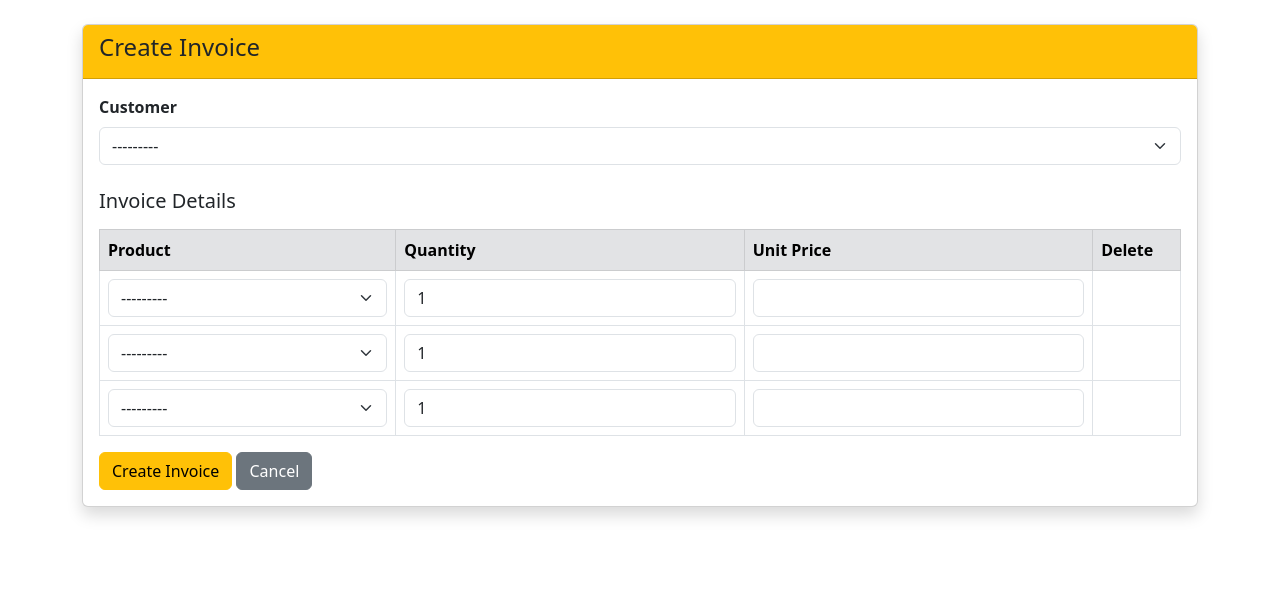
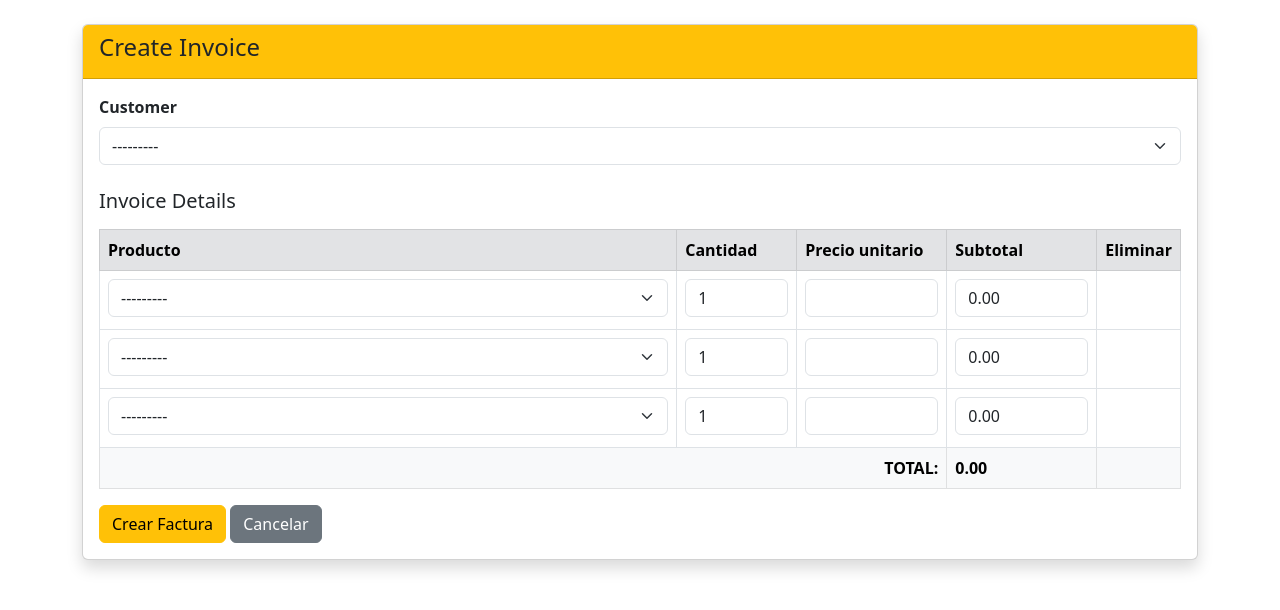
Before and after one commit to AlexanderJ11/Django, a Django app: page /invoices/create/ in a window 1280 px wide. Shown: the part 56-666 px from the top of the page. Run offline with Django 5.2, Linux system fonts and the light colour scheme; a user stored in the database is signed in; data comes from the database, SQL or seed files in the repository; both versions use the stored data as it was after the commit.

Commit message:
Actualizacion

```diff
--- a/billing/forms.py
+++ b/billing/forms.py
@@ -13,20 +13,37 @@ class InvoiceForm(forms.ModelForm):
         widgets = {
             'customer': forms.Select(attrs={'class': 'form-select'}),
         }
-# Formset: permite agregar MÚLTIPLES detalles dentro de UNA factura
-# extra=3: muestra 3 filas vacías para agregar productos
-# can_delete=True: permite eliminar filas
+
+class InvoiceDetailForm(forms.ModelForm):
+    """Formulario para línea de detalle. El precio se bloquea al valor del producto."""
+    class Meta:
+        model = InvoiceDetail
+        fields = ['product', 'quantity', 'unit_price']
+        widgets = {
+            'product': forms.Select(attrs={'class': 'form-select detail-product'}),
+            'quantity': forms.NumberInput(attrs={'class': 'form-control detail-quantity', 'min': 1}),
+            'unit_price': forms.NumberInput(attrs={
+                'class': 'form-control detail-price',
+                'step': '0.01',
+                'readonly': 'readonly',
+                'tabindex': '-1',
+            }),
+        }
+
+    def clean(self):
+        cleaned_data = super().clean()
+        product = cleaned_data.get('product')
+        # Siempre forzar el precio del producto, ignorando lo que venga del POST
+        if product:
+            cleaned_data['unit_price'] = product.unit_price
+        return cleaned_data
+
 InvoiceDetailFormSet = inlineformset_factory(
-    Invoice,           # Modelo padre
-    InvoiceDetail,     # Modelo hijo
-    fields=['product', 'quantity', 'unit_price'],
-    extra=3,           # 3 filas vacías para agregar
-    can_delete=True,   # Checkbox para eliminar filas
-    widgets={
-        'product': forms.Select(attrs={'class': 'form-select'}),
-        'quantity': forms.NumberInput(attrs={'class': 'form-control', 'min': 1}),
-        'unit_price': forms.NumberInput(attrs={'class': 'form-control', 'step': '0.01'}),
-    }
+    Invoice,
+    InvoiceDetail,
+    form=InvoiceDetailForm,
+    extra=3,
+    can_delete=True,
 )
 
 class SignUpForm(UserCreationForm):
--- a/billing/templates/billing/invoice_form.html
+++ b/billing/templates/billing/invoice_form.html
@@ -20,21 +20,28 @@
       <h5 class="mt-4 mb-3">Invoice Details</h5>
       {{ formset.management_form }}
 
-      <table class="table table-bordered">
+      <table class="table table-bordered" id="detail-table">
         <thead class="table-secondary">
           <tr>
-            <th>Product</th>
-            <th>Quantity</th>
-            <th>Unit Price</th>
-            <th>Delete</th>
+            <th>Producto</th>
+            <th style="width:120px">Cantidad</th>
+            <th style="width:150px">Precio unitario</th>
+            <th style="width:150px">Subtotal</th>
+            <th style="width:60px">Eliminar</th>
           </tr>
         </thead>
         <tbody>
           {% for detail_form in formset %}
-          <tr>
-            <td>{{ detail_form.product }}</td>
+          <tr class="detail-row">
+            <td>
+              {{ detail_form.product }}
+              <div class="stock-info small text-muted mt-1"></div>
+            </td>
             <td>{{ detail_form.quantity }}</td>
             <td>{{ detail_form.unit_price }}</td>
+            <td>
+              <input type="text" class="form-control detail-subtotal" readonly tabindex="-1" value="0.00">
+            </td>
             <td class="text-center">
               {% if detail_form.instance.pk %}
                 {{ detail_form.DELETE }}
@@ -42,18 +49,111 @@
             </td>
             {{ detail_form.id }}
             {% for error in detail_form.errors.values %}
-              <td colspan="4" class="text-danger">{{ error }}</td>
+              <tr><td colspan="5" class="text-danger ps-2">{{ error }}</td></tr>
             {% endfor %}
           </tr>
           {% endfor %}
         </tbody>
+        <tfoot class="table-light fw-bold">
+          <tr>
+            <td colspan="3" class="text-end">TOTAL:</td>
+            <td id="grand-total">0.00</td>
+            <td></td>
+          </tr>
+        </tfoot>
       </table>
 
       <button type="submit" class="btn btn-warning">
-        Create Invoice
+        Crear Factura
       </button>
-      <a href="{% url 'billing:invoice_list' %}" class="btn btn-secondary">Cancel</a>
+      <a href="{% url 'billing:invoice_list' %}" class="btn btn-secondary">Cancelar</a>
     </form>
   </div>
 </div>
+
+<script>
+(function () {
+  const API_BASE = "{% url 'billing:product_api' pk=0 %}".replace('/0/', '/');
+
+  function recalcRow(row) {
+    const qty   = parseFloat(row.querySelector('.detail-quantity').value) || 0;
+    const price = parseFloat(row.querySelector('.detail-price').value)    || 0;
+    const sub   = row.querySelector('.detail-subtotal');
+    sub.value   = (qty * price).toFixed(2);
+  }
+
+  function recalcTotal() {
+    let total = 0;
+    document.querySelectorAll('.detail-subtotal').forEach(el => {
+      total += parseFloat(el.value) || 0;
+    });
+    document.getElementById('grand-total').textContent = total.toFixed(2);
+  }
+
+  function onProductChange(row, selectEl) {
+    const pk       = selectEl.value;
+    const priceEl  = row.querySelector('.detail-price');
+    const qtyEl    = row.querySelector('.detail-quantity');
+    const stockDiv = row.querySelector('.stock-info');
+
+    if (!pk) {
+      priceEl.value  = '';
+      stockDiv.textContent = '';
+      recalcRow(row);
+      recalcTotal();
+      return;
+    }
+
+    fetch(API_BASE + pk + '/')
+      .then(r => r.json())
+      .then(data => {
+        priceEl.value = data.price;
+
+        if (data.stock <= 0) {
+          stockDiv.innerHTML = '<span class="text-danger fw-bold">Sin stock disponible</span>';
+          qtyEl.max = 0;
+        } else {
+          stockDiv.innerHTML = `Stock disponible: <strong>${data.stock}</strong>`;
+          qtyEl.max = data.stock;
+        }
+
+        recalcRow(row);
+        recalcTotal();
+      })
+      .catch(() => {
+        stockDiv.textContent = 'Error al obtener datos del producto';
+      });
+  }
+
+  function onQtyChange(row, qtyEl) {
+    const priceEl  = row.querySelector('.detail-price');
+    const stockDiv = row.querySelector('.stock-info');
+    const max      = parseInt(qtyEl.max);
+    const val      = parseInt(qtyEl.value) || 0;
+
+    if (!isNaN(max) && max >= 0 && val > max) {
+      qtyEl.value = max;
+      stockDiv.innerHTML += ' <span class="text-danger">— cantidad ajustada al máximo disponible</span>';
+    }
+
+    recalcRow(row);
+    recalcTotal();
+  }
+
+  document.querySelectorAll('.detail-row').forEach(row => {
+    const productSel = row.querySelector('.detail-product');
+    const qtyEl      = row.querySelector('.detail-quantity');
+
+    if (!productSel) return;
+
+    productSel.addEventListener('change', () => onProductChange(row, productSel));
+    qtyEl.addEventListener('input', () => onQtyChange(row, qtyEl));
+
+    // Si la fila ya tiene un producto seleccionado (edición), cargar precio
+    if (productSel.value) {
+      onProductChange(row, productSel);
+    }
+  });
+})();
+</script>
 {% endblock %}
--- a/billing/urls.py
+++ b/billing/urls.py
@@ -37,5 +37,7 @@ urlpatterns = [
     path('invoices/create/', views.invoice_create, name='invoice_create'),
     path('invoices/<int:pk>/', views.invoice_detail, name='invoice_detail'),
     path('invoices/<int:pk>/delete/', views.invoice_delete, name='invoice_delete'),
+    # API interna para obtener precio y stock de un producto
+    path('api/product/<int:pk>/', views.product_api, name='product_api'),
 
 ]
--- a/billing/views.py
+++ b/billing/views.py
@@ -5,6 +5,7 @@ from django.contrib.auth.mixins import LoginRequiredMixin
 from django.views.generic import ListView, CreateView, UpdateView, DeleteView
 from django.urls import reverse_lazy
 from django.contrib.auth import login
+from django.http import JsonResponse
 from .models import *
 from .forms import SignUpForm, BrandForm, InvoiceForm, InvoiceDetailFormSet
 from shared.mixins import StaffRequiredMixin, ExportMixin
@@ -196,23 +197,54 @@ def invoice_list(request):
     return render(request, 'billing/invoice_list.html', {'items': invoices})
 
 @login_required
+def product_api(request, pk):
+    """Devuelve precio y stock de un producto en JSON para el formulario de factura."""
+    product = get_object_or_404(Product, pk=pk, is_active=True)
+    return JsonResponse({'price': str(product.unit_price), 'stock': product.stock})
+
+@login_required
 def invoice_create(request):
     """Crea factura con sus líneas de detalle."""
     if request.method == 'POST':
         form = InvoiceForm(request.POST)
         formset = InvoiceDetailFormSet(request.POST)
         if form.is_valid() and formset.is_valid():
-            invoice = form.save(commit=False)
-            invoice.save()
-            formset.instance = invoice
-            formset.save()
-            subtotal = sum(d.subtotal for d in invoice.details.all())
-            invoice.subtotal = subtotal
-            invoice.tax = subtotal * Decimal('0.15')
-            invoice.total = invoice.subtotal + invoice.tax
-            invoice.save()
-            messages.success(request, f'Invoice #{invoice.id} created! Total: ${invoice.total}')
-            return redirect('billing:invoice_list')
+            # Validar stock antes de guardar
+            stock_errors = []
+            for detail_form in formset:
+                cd = detail_form.cleaned_data
+                if not cd or cd.get('DELETE'):
+                    continue
+                product = cd.get('product')
+                quantity = cd.get('quantity') or 0
+                if product and quantity > 0:
+                    if quantity > product.stock:
+                        stock_errors.append(
+                            f'Stock insuficiente para "{product.name}": '
+                            f'solicitado {quantity}, disponible {product.stock}.'
+                        )
+
+            if stock_errors:
+                for msg in stock_errors:
+                    messages.error(request, msg)
+            else:
+                invoice = form.save(commit=False)
+                invoice.save()
+                formset.instance = invoice
+                formset.save()
+
+                # Reducir stock de cada producto
+                for detail in invoice.details.all():
+                    detail.product.stock -= detail.quantity
+                    detail.product.save(update_fields=['stock'])
+
+                subtotal = sum(d.subtotal for d in invoice.details.all())
+                invoice.subtotal = subtotal
+                invoice.tax = subtotal * Decimal('0.15')
+                invoice.total = invoice.subtotal + invoice.tax
+                invoice.save()
+                messages.success(request, f'Factura #{invoice.id} creada. Total: ${invoice.total}')
+                return redirect('billing:invoice_list')
     else:
         form = InvoiceForm()
         formset = InvoiceDetailFormSet()
```
Also changed, not shown: db.sqlite3.
